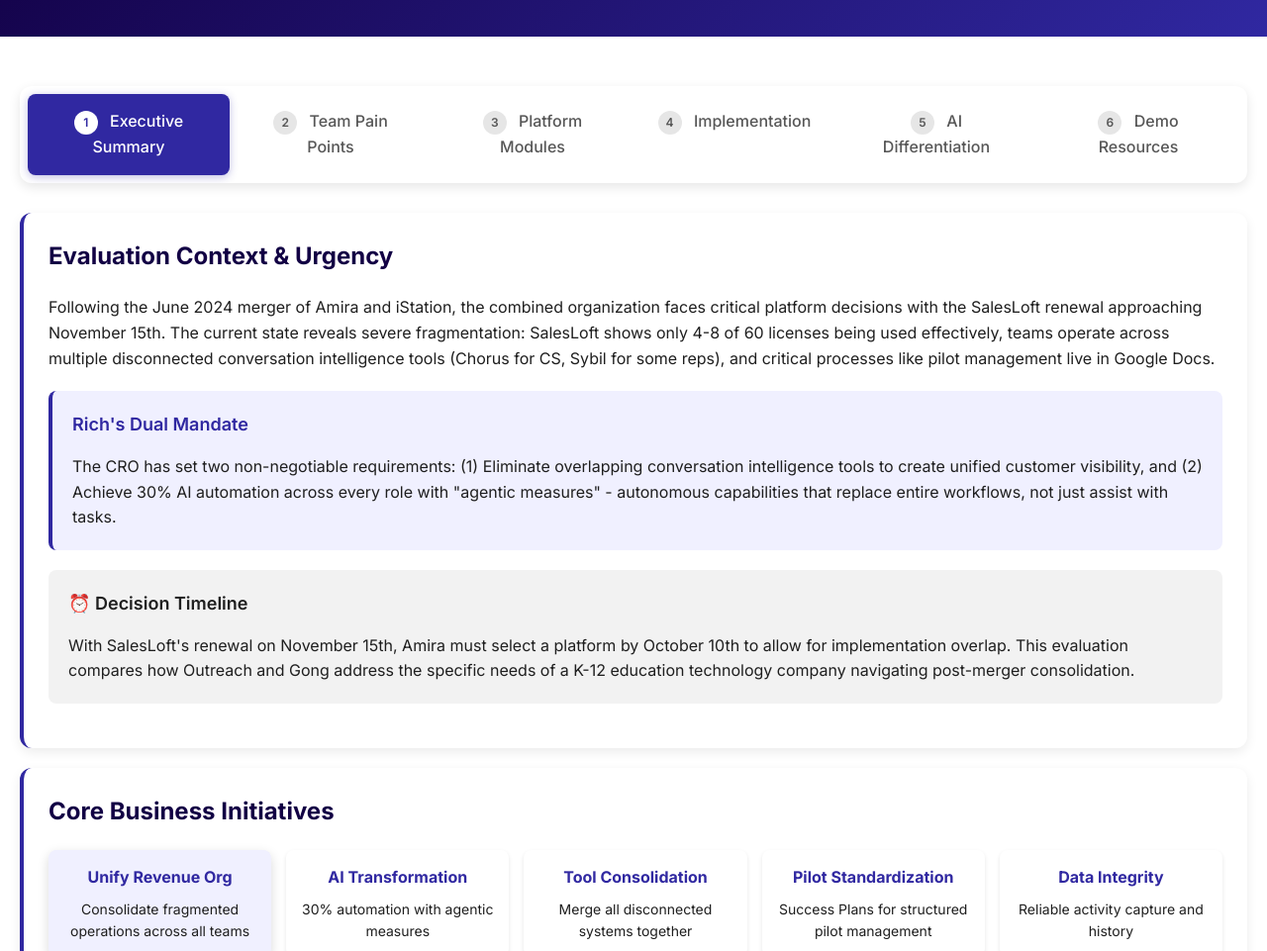
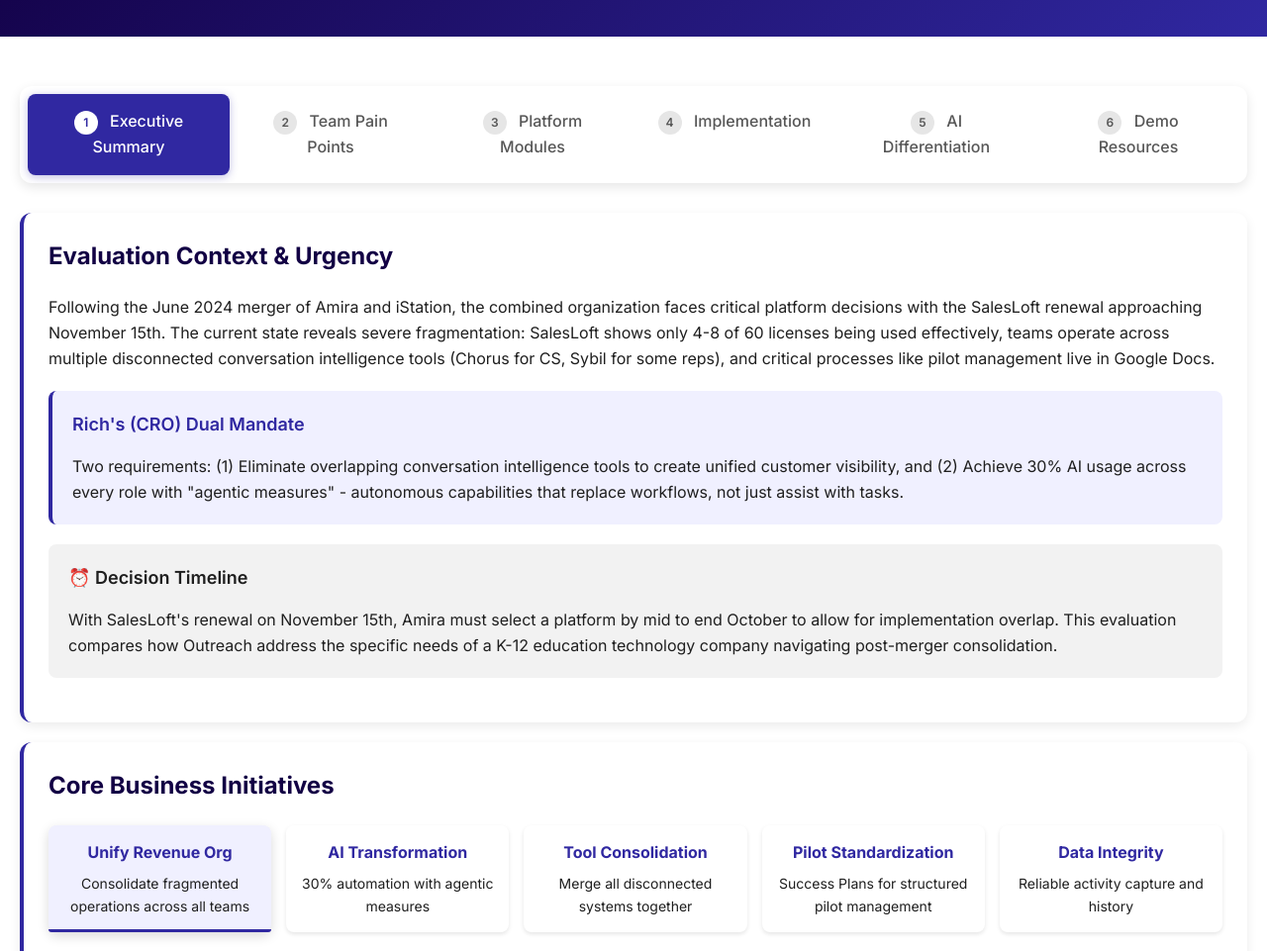
Before and after one commit to cfakih/amira-interactive, a plain HTML site: page index.html in a window 1280 px wide. Shown: the part 139-1100 px from the top of the page at 99% size. Drawn offline with Linux system fonts and the light colour scheme.

Commit message:
Update index.html

```diff
--- a/index.html
+++ b/index.html
@@ -502,13 +502,13 @@
                 <p>Following the June 2024 merger of Amira and iStation, the combined organization faces critical platform decisions with the SalesLoft renewal approaching November 15th. The current state reveals severe fragmentation: SalesLoft shows only 4-8 of 60 licenses being used effectively, teams operate across multiple disconnected conversation intelligence tools (Chorus for CS, Sybil for some reps), and critical processes like pilot management live in Google Docs.</p>
 
                 <div style="background: var(--primary-faint); padding: 20px; border-radius: 8px; margin: 20px 0; border-left: 4px solid var(--primary);">
-                    <h3 style="margin-top: 0; color: var(--primary);">Rich's Dual Mandate</h3>
-                    <p style="margin: 0;">The CRO has set two non-negotiable requirements: (1) Eliminate overlapping conversation intelligence tools to create unified customer visibility, and (2) Achieve 30% AI automation across every role with "agentic measures" - autonomous capabilities that replace entire workflows, not just assist with tasks.</p>
+                    <h3 style="margin-top: 0; color: var(--primary);">Rich's (CRO) Dual Mandate</h3>
+                    <p style="margin: 0;">Two requirements: (1) Eliminate overlapping conversation intelligence tools to create unified customer visibility, and (2) Achieve 30% AI usage across every role with "agentic measures" - autonomous capabilities that replace workflows, not just assist with tasks.</p>
                 </div>
 
                 <div style="background: var(--gray-lightest); padding: 20px; border-radius: 8px; margin: 20px 0; border-left: 4px solid var(--warning);">
                     <h3 style="margin-top: 0; color: var(--warning);">⏰ Decision Timeline</h3>
-                    <p style="margin: 0;">With SalesLoft's renewal on November 15th, Amira must select a platform by October 10th to allow for implementation overlap. This evaluation compares how Outreach and Gong address the specific needs of a K-12 education technology company navigating post-merger consolidation.</p>
+                    <p style="margin: 0;">With SalesLoft's renewal on November 15th, Amira must select a platform by mid to end October to allow for implementation overlap. This evaluation compares how Outreach address the specific needs of a K-12 education technology company navigating post-merger consolidation.</p>
                 </div>
 
             </div>
```
